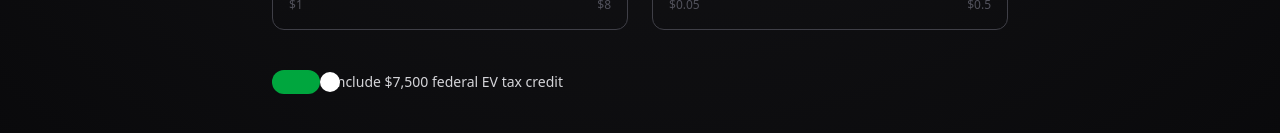
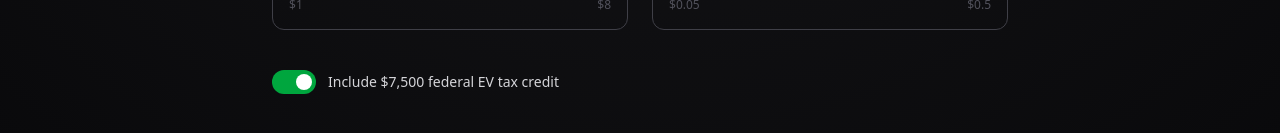
Before and after one commit to jzOcb/teslamodelguy, a Next.js app: page /tools/savings-calculator in a window 1280 px wide. Shown: the part 591-724 px from the top of the page. Built offline with nearby package versions, Linux system fonts and the light colour scheme.

Commit message:
fix: toggle button overflow on savings calculator

```diff
--- a/src/app/tools/savings-calculator/page.tsx
+++ b/src/app/tools/savings-calculator/page.tsx
@@ -121,13 +121,13 @@ export default function SavingsCalculatorPage() {
         <div className="flex items-center gap-3 mb-10 text-sm">
           <button
             onClick={() => setIncludeTaxCredit(!includeTaxCredit)}
-            className={`w-12 h-6 rounded-full transition-colors relative ${
+            className={`relative inline-flex h-6 w-11 shrink-0 items-center rounded-full transition-colors ${
               includeTaxCredit ? "bg-green-600" : "bg-zinc-700"
             }`}
           >
             <span
-              className={`absolute top-0.5 w-5 h-5 rounded-full bg-white transition-transform ${
-                includeTaxCredit ? "translate-x-6" : "translate-x-0.5"
+              className={`inline-block h-4 w-4 rounded-full bg-white transition-transform ${
+                includeTaxCredit ? "translate-x-6" : "translate-x-1"
               }`}
             />
           </button>
```
